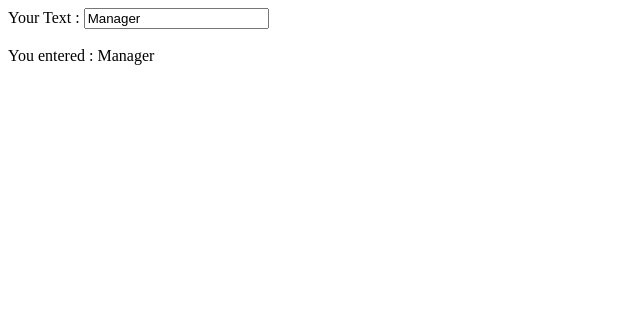
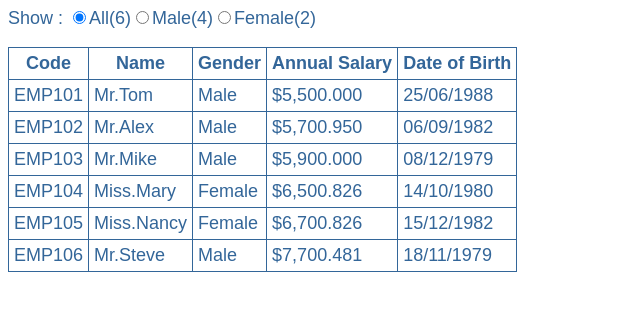
Before and after one commit to nesta-bg/Angular8-App-Part1, an Angular app in the folder Angular8-App-Part1/ClientApp/: page / in a window 1280 px wide. Shown: the top 310 px of the page, without its empty margins (0-640 px from the left). Built offline with nearby package versions, Linux system fonts and the light colour scheme.

Commit message:
Angular Services.

```diff
--- a/Angular8-App-Part1/ClientApp/src/app/app.component.ts
+++ b/Angular8-App-Part1/ClientApp/src/app/app.component.ts
@@ -3,12 +3,10 @@ import { Component } from '@angular/core';
 @Component({
   selector: 'app-root',
   template: `
-    Your Text : <input type='text' [(ngModel)]='userText'/>
-    <br/><br/>
-    <simple [simpleInput]='userText'></simple>
+    <list-employee></list-employee>
   `
 })
 
 export class AppComponent {
-  userText: string = 'Manager';
+
 }
--- /dev/null
+++ b/Angular8-App-Part1/ClientApp/src/app/employee/employee.service.ts
@@ -0,0 +1,34 @@
+import { Injectable } from '@angular/core';
+import { IEmployee } from './employee';
+
+@Injectable()
+export class EmployeeService {
+    getEmployees(): IEmployee[] {
+        return [
+            {
+                code: 'emp101', name: 'Tom', gender: 'Male',
+                annualSalary: 5500, dateOfBirth: '6/25/1988'
+            },
+            {
+                code: 'emp102', name: 'Alex', gender: 'Male',
+                annualSalary: 5700.95, dateOfBirth: '9/6/1982'
+            },
+            {
+                code: 'emp103', name: 'Mike', gender: 'Male',
+                annualSalary: 5900, dateOfBirth: '12/8/1979'
+            },
+            {
+                code: 'emp104', name: 'Mary', gender: 'Female',
+                annualSalary: 6500.826, dateOfBirth: '10/14/1980'
+            },
+            {
+                code: 'emp105', name: 'Nancy', gender: 'Female',
+                annualSalary: 6700.826, dateOfBirth: '12/15/1982'
+            },
+            {
+                code: 'emp106', name: 'Steve', gender: 'Male',
+                annualSalary: 7700.481, dateOfBirth: '11/18/1979'
+            }
+        ];
+    }
+}
--- a/Angular8-App-Part1/ClientApp/src/app/employee/employeeList.component.ts
+++ b/Angular8-App-Part1/ClientApp/src/app/employee/employeeList.component.ts
@@ -1,13 +1,15 @@
-import { Component } from '@angular/core';
+import { Component, OnInit } from '@angular/core';
 import { IEmployee } from './employee';
+import { EmployeeService } from './employee.service';
 
 @Component({
     selector: 'list-employee',
     templateUrl: './employeeList.component.html',
-    styleUrls: ['./employeeList.component.css']
+    styleUrls: ['./employeeList.component.css'],
+    providers: [EmployeeService]
 })
 
-export class EmployeeListComponent {
+export class EmployeeListComponent implements OnInit {
     employees: IEmployee[];
 
     // This property keeps track of which radio button is selected
@@ -15,33 +17,12 @@ export class EmployeeListComponent {
     // are displayed in the table by default
     selectedEmployeeCountRadioButton: string = 'All';
 
-    constructor() {
-        this.employees = [
-            {
-                code: 'emp101', name: 'Tom', gender: 'Male',
-                annualSalary: 5500, dateOfBirth: '6/25/1988'
-            },
-            {
-                code: 'emp102', name: 'Alex', gender: 'Male',
-                annualSalary: 5700.95, dateOfBirth: '9/6/1982'
-            },
-            {
-                code: 'emp103', name: 'Mike', gender: 'Male',
-                annualSalary: 5900, dateOfBirth: '12/8/1979'
-            },
-            {
-                code: 'emp104', name: 'Mary', gender: 'Female',
-                annualSalary: 6500.826, dateOfBirth: '10/14/1988'
-            },
-            {
-                code: 'emp105', name: 'Nancy', gender: 'Female',
-                annualSalary: 6700.826, dateOfBirth: '12/15/1982'
-            },
-            {
-                code: 'emp106', name: 'Steve', gender: 'Male',
-                annualSalary: 7700.481, dateOfBirth: '11/18/1979'
-            }
-        ];
+    constructor(private _employeeService: EmployeeService) {
+    }
+
+    // for tasks that are time consuming
+    ngOnInit() {
+        this.employees = this._employeeService.getEmployees();
     }
 
     getTotalEmployeesCount(): number {
```
Also changed, not shown: 1 other file (tests, documents, lock files or other folders).
